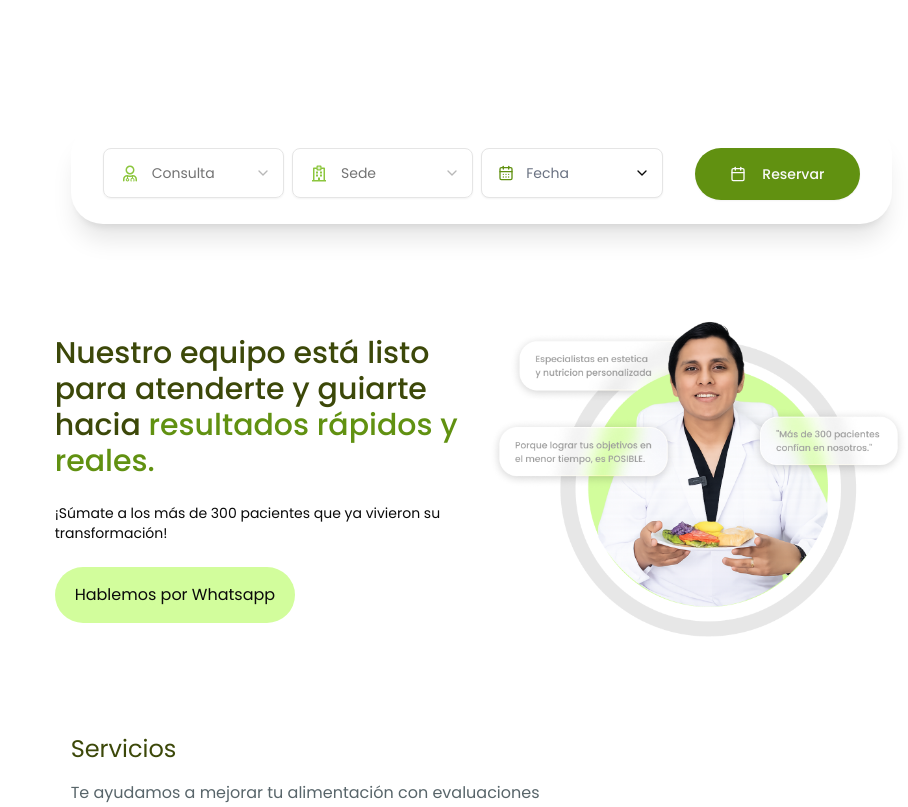
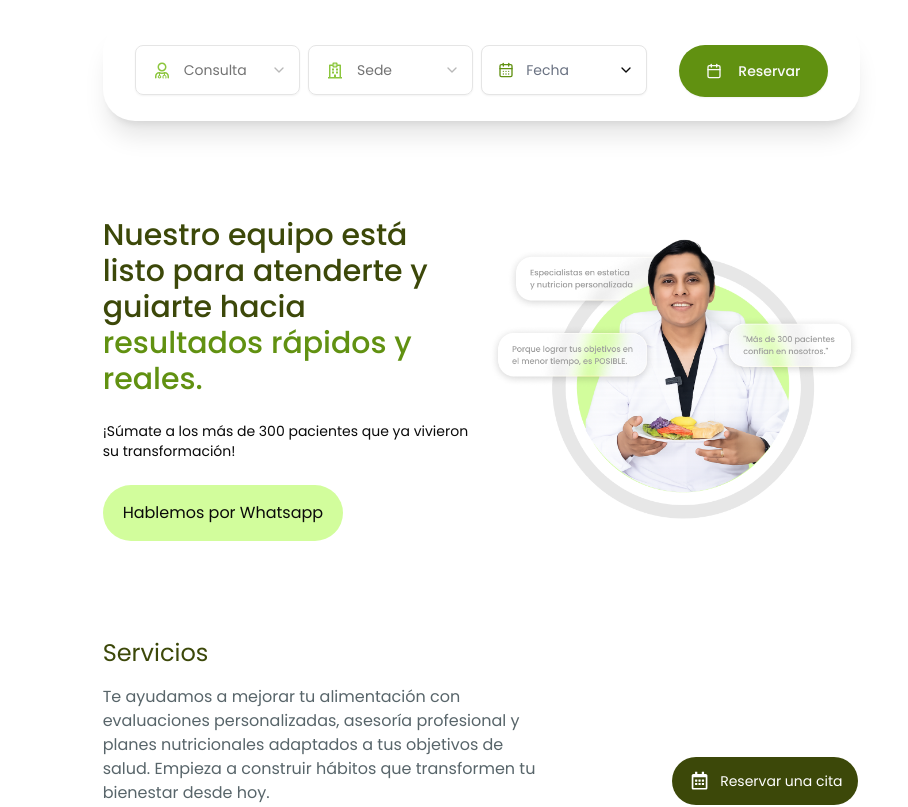
Before and after one commit to M4rckR/estetica-y-nutricion, a Next.js app: page / in a window 1280 px wide. Shown: the part 1340-2147 px from the top of the page, without its empty margins (372-1280 px from the left). Built offline with nearby package versions, Linux system fonts and the light colour scheme.

Commit message:
Correciones de marck

```diff
--- a/src/app/components/BookingCTA.tsx
+++ b/src/app/components/BookingCTA.tsx
@@ -9,7 +9,7 @@
   }, []);
 
   return (
-    <section data-aos="fade-up" data-aos-duration="1200" className="max-w-7xl mx-auto pt-12 md:pt-24">
+    <section data-aos="fade-up" data-aos-duration="1200" className="max-w-6xl mx-auto pt-12 md:pt-24">
       <div className="relative px-4">
         <Image
           src="/images/cta-booking.png"
--- a/src/app/components/main/TrustCTA.tsx
+++ b/src/app/components/main/TrustCTA.tsx
@@ -20,7 +20,7 @@
       data-aos="fade-up"
       data-aos-duration="1200"
       id="confianza"
-      className="max-w-7xl mx-auto pt-12 md:pt-24 grid grid-cols-1 gap-4 xl:grid-cols-2 items-center"
+      className="max-w-7xl mx-auto pt-12 md:pt-24 grid grid-cols-1 gap-4 xl:grid-cols-2 px-4 items-center"
     >
       <div className="space-y-6">
         <div className="space-y-6 text-center xl:text-left">
--- a/src/app/page.tsx
+++ b/src/app/page.tsx
@@ -23,7 +23,7 @@
                    lg:sticky lg:top-0 lg:h-screen">
           <HeaderMain />
         </aside>
-        <section className="lg:col-span-8 2xl:col-span-9 py-8">
+        <section className="lg:col-span-8 2xl:col-span-9 py-8 xl:px-8">
           {/* Main content */}
           <CarouselHomeCta />
           <ReserveDate />
--- a/src/components/common/Footer.tsx
+++ b/src/components/common/Footer.tsx
@@ -5,7 +5,7 @@
 export const Footer = () => {
 
   return (
-    <footer className="px-4 pt-12 md:pt-24 max-w-7xl mx-auto">
+    <footer className="px-4 pt-12 md:pt-24 max-w-6xl mx-auto">
       <div className="w-full h-[1px] bg-m-gray-light"></div>
       <div className="grid gap-x-4 xl:gap-x-2 grid-cols-1 sm:grid-cols-2 lg:grid-cols-3 2xl:grid-cols-5 gap-y-12 pt-8 pb-14 items-start">
         <div className="flex items-center gap-2">
```
